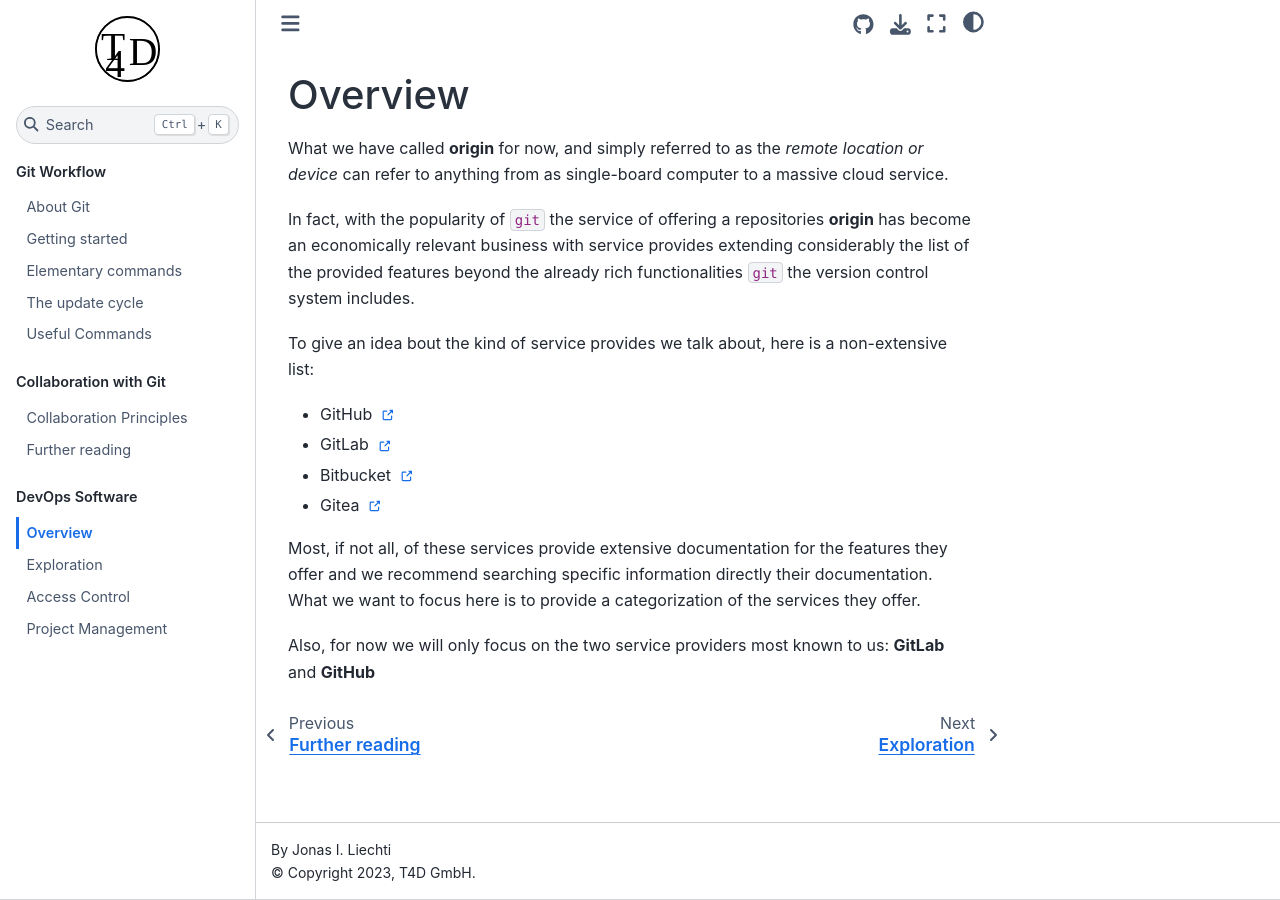
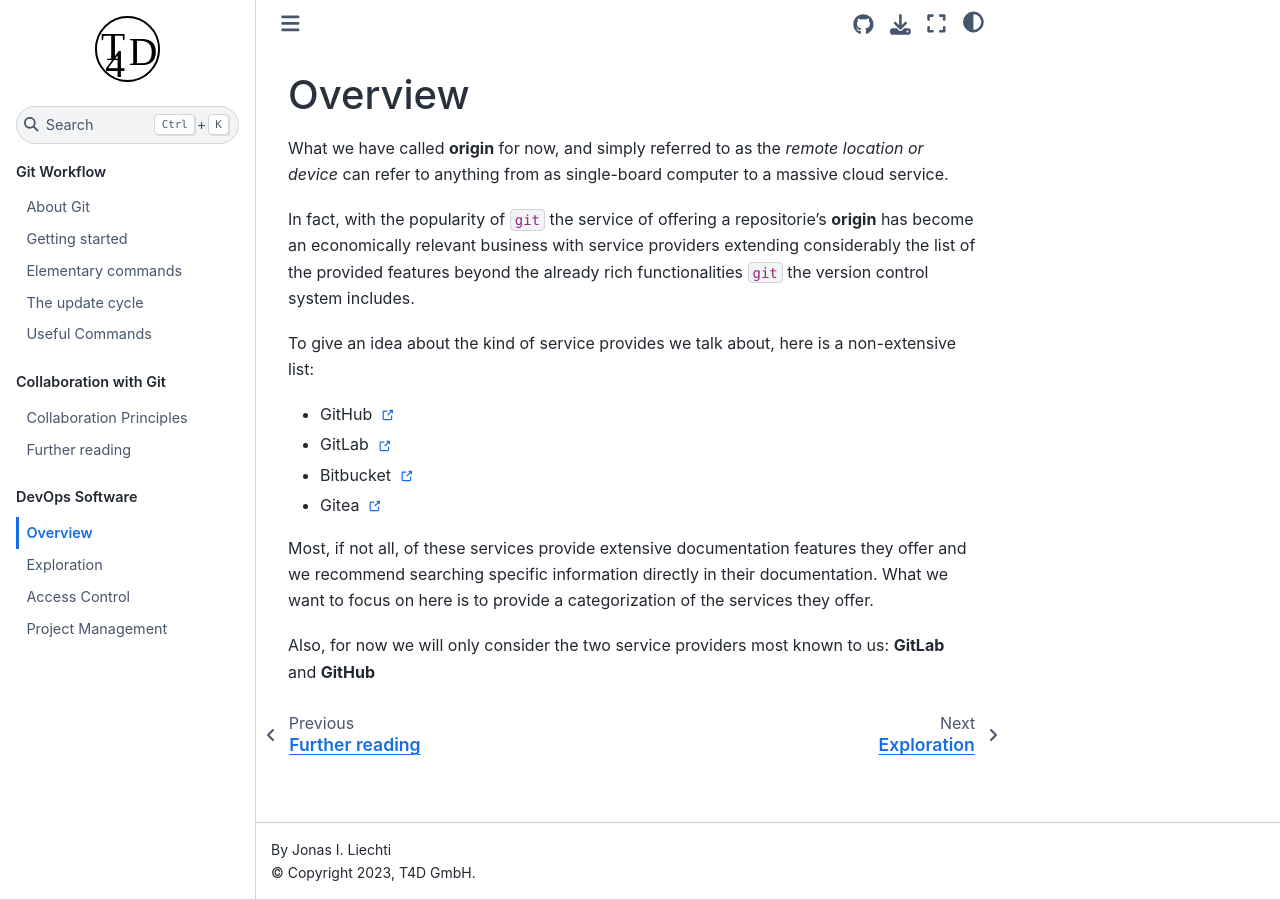
Before and after one commit to t4d-gmbh/working-with-git, a Sphinx documentation site: the page built from source/DevOps/overview.md, in a window 1280 px wide. Built offline with Sphinx 7.4.7 and the Sphinx Book theme 1.1.4, drawn with Linux system fonts in a browser that asks for light colours.

Commit message:
fixing typos

```diff
--- a/source/DevOps/overview.md
+++ b/source/DevOps/overview.md
@@ -2,17 +2,17 @@
 
 What we have called **origin** for now, and simply referred to as the _remote location or device_ can refer to anything from as single-board computer to a massive cloud service.
 
-In fact, with the popularity of `git` the service of offering a repositories **origin** has become an economically relevant business with service provides extending considerably the list of the provided features beyond the already rich functionalities `git` the version control system includes.
+In fact, with the popularity of `git` the service of offering a repositorie's **origin** has become an economically relevant business with service providers extending considerably the list of the provided features beyond the already rich functionalities `git` the version control system includes.
 
 
-To give an idea bout the kind of service provides we talk about, here is a non-extensive list:
+To give an idea about the kind of service provides we talk about, here is a non-extensive list:
 
 - GitHub &nbsp;[{octicon}`link-external;0.8em`](https://github.com)
 - GitLab &nbsp;[{octicon}`link-external;0.8em`](https://gitlab.com)
 - Bitbucket &nbsp;[{octicon}`link-external;0.8em`](https://bitbucket.org)
 - Gitea &nbsp;[{octicon}`link-external;0.8em`](https://gitea.com)
 
-Most, if not all, of these services provide extensive documentation for the features they offer and we recommend searching specific information directly their documentation.
-What we want to focus here is to provide a categorization of the services they offer.
+Most, if not all, of these services provide extensive documentation features they offer and we recommend searching specific information directly in their documentation.
+What we want to focus on here is to provide a categorization of the services they offer.
 
-Also, for now we will only focus on the two service providers most known to us: **GitLab** and **GitHub**
+Also, for now we will only consider the two service providers most known to us: **GitLab** and **GitHub**
```
